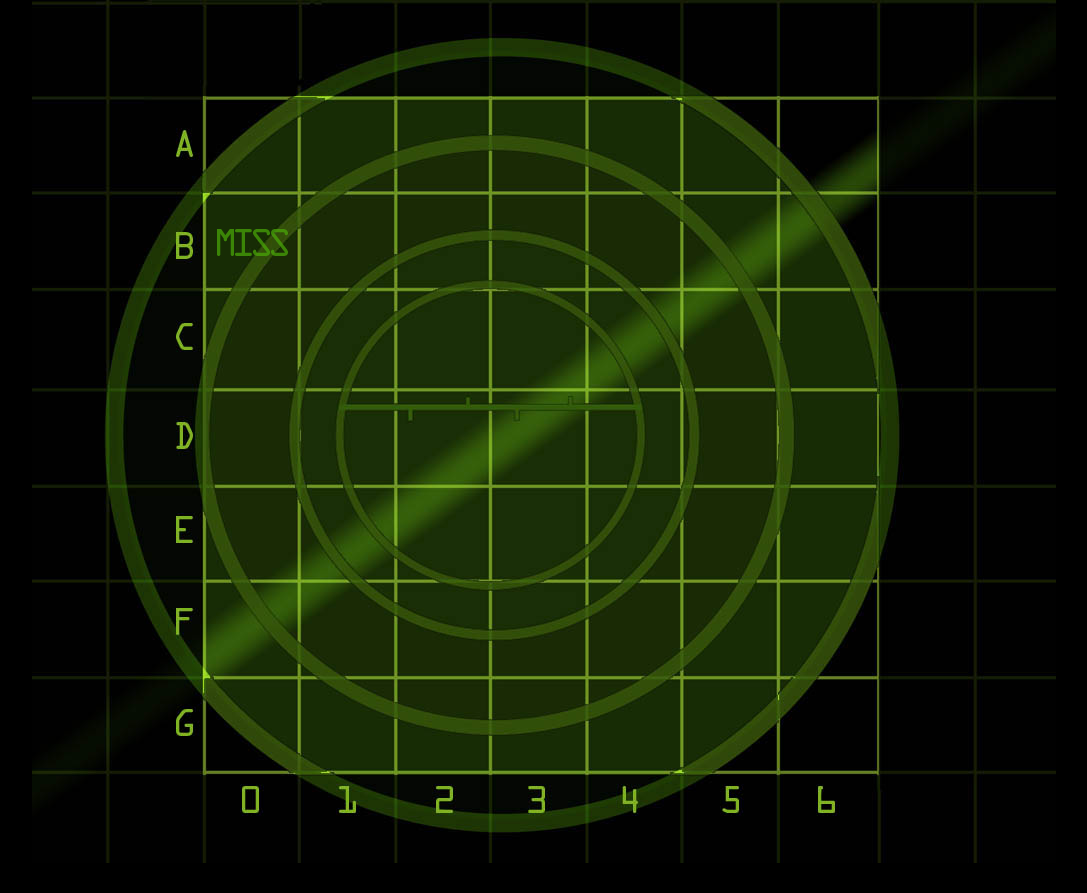
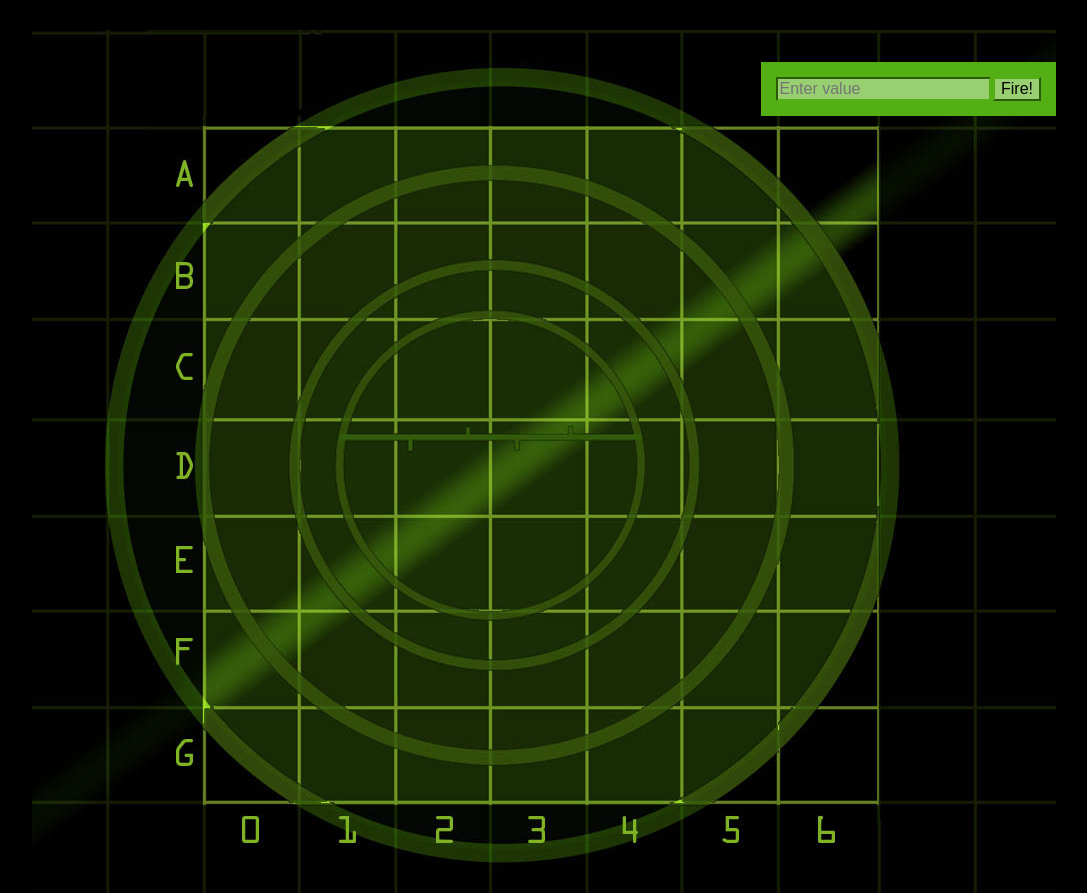
Before and after one commit to kristianJagoda/Project_Battleship, a plain HTML site: page index.html in a window 1280 px wide. Shown: the whole page, without its empty margins (96-1183 px from the left). Before the commit the page ends 863 px from the top, so only its background shows below. Drawn offline with Linux system fonts and the light colour scheme.

Commit message:
Add form and message area

```diff
--- a/index.html
+++ b/index.html
@@ -13,6 +13,7 @@
 
     <div class="flexcontainer">
         <div class="board">
+            <div class="messageArea"></div>
 
             <table>
                 <tr>
@@ -26,7 +27,7 @@
                 </tr>
 
                 <tr>
-                    <td id="10" class="miss"></td>
+                    <td id="10"></td>
                     <td id="11"></td>
                     <td id="12"></td>
                     <td id="13"></td>
@@ -85,6 +86,11 @@
                     <td id="66"></td>
                 </tr>
             </table>
+
+            <form>
+              <input type="text" class="guessInput" placeholder="Enter value">
+              <input type="button" class-"fireButton" value="Fire!">
+            </form>
         </div>
     </div>
 
--- a/styles/main.css
+++ b/styles/main.css
@@ -17,9 +17,11 @@ body {
     flex-direction: column;
     justify-content: center;
     align-items: center;
-    max-width: 1024px;
+    width: 1024px;
     height: 863px;
     margin: 0 auto;
+    margin-top: 30px;
+
 
 }
 
@@ -45,6 +47,29 @@ td {
   height: 96px;
   cursor: pointer;
 }
+/*-----ADDING STYLES TO THE MESSAGE AREA------*/
+
+.messageArea {
+  position: absolute;
+  top: 0;
+  left: 0;
+  color: rgb(83,175, 19);
+}
+/*----ADDING STYLES TO THE FORM-------*/
+form {
+  position: absolute;
+  top: 32px;
+  right: 0;
+  padding: 15px;
+  background-color: rgb(83, 175, 19);
+}
+
+form input {
+  background-color: rgb(152, 207, 113);
+  border-color: rgb(83, 175, 19);
+  font-size: 1rem;
+}
+
 /*---- CREATING TWO CLASSES FOR MISSES AND HITS ----*/
 .miss {
   background-image: url("../images/miss.png");
```
